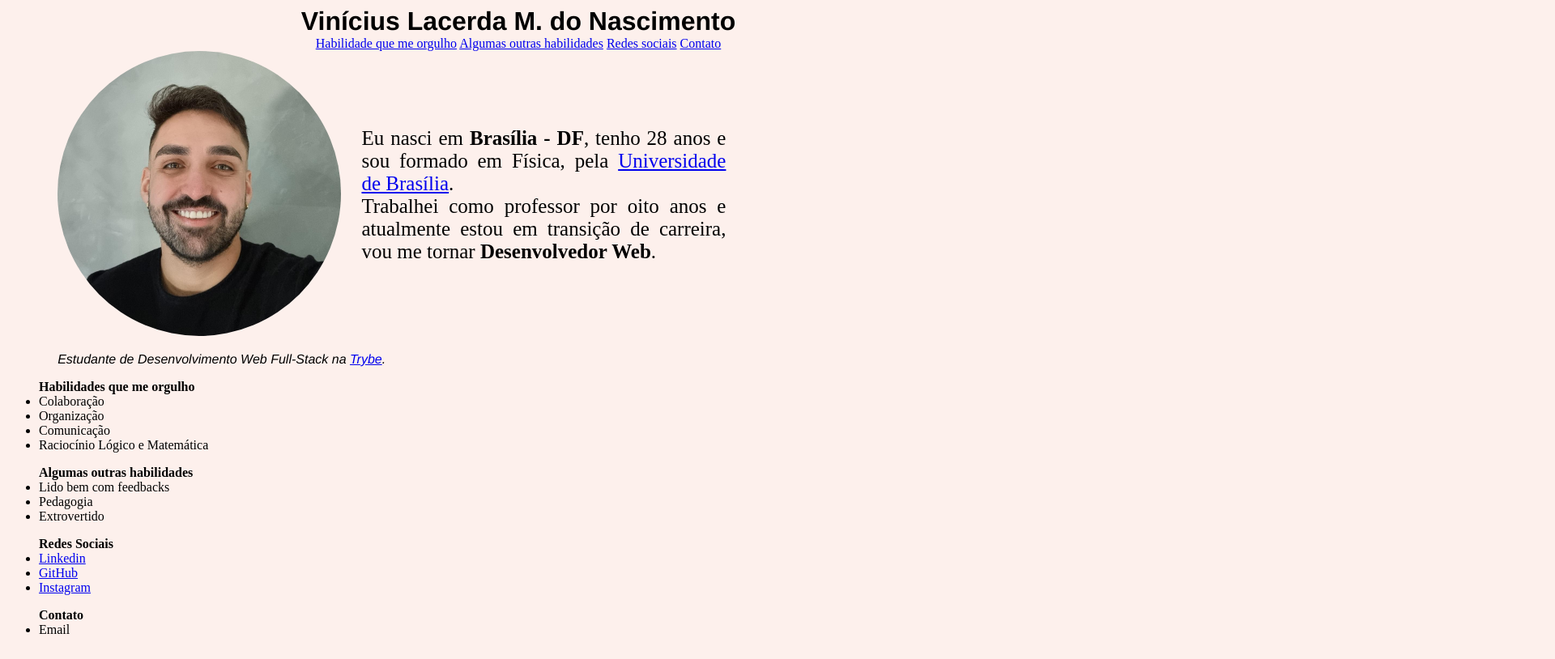
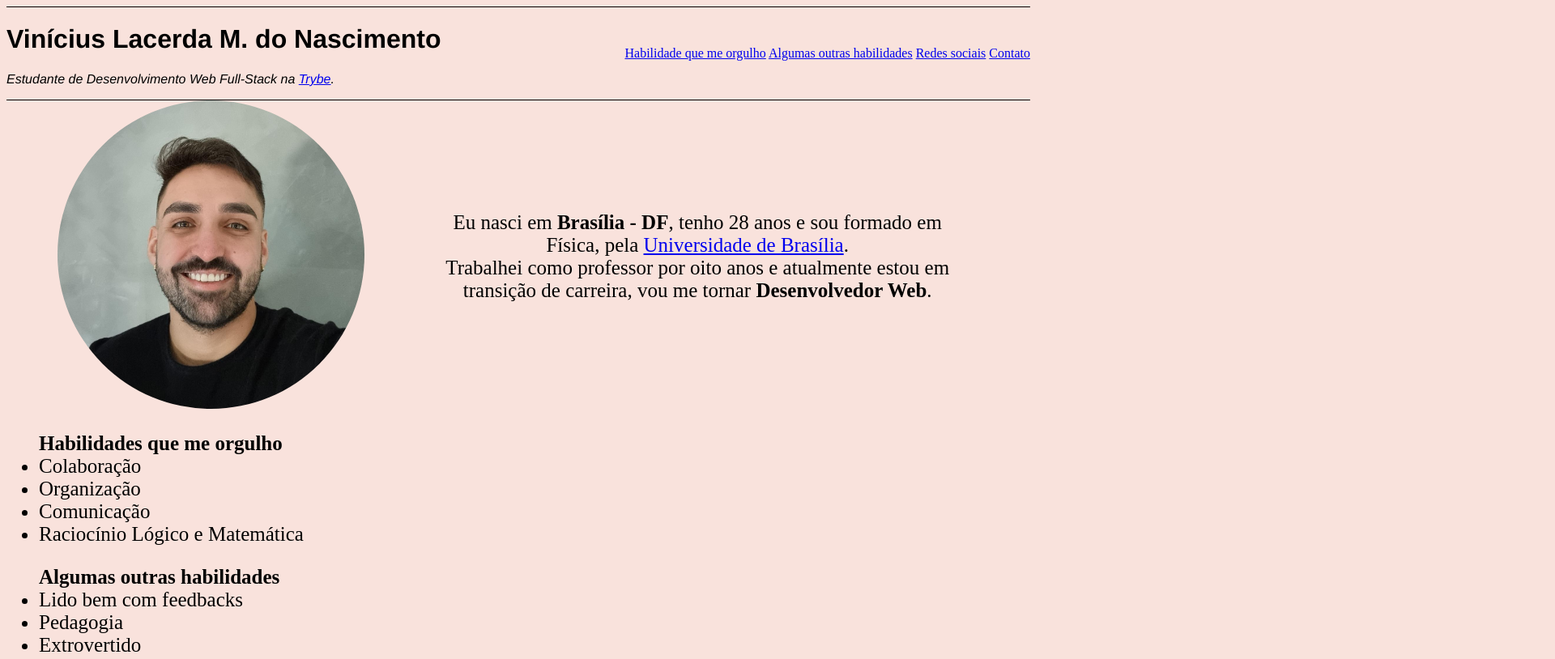
Before and after one commit to ViniciusmnLacerda/ViniciusmnLacerda.github.io, a plain HTML site: page index.html in a window 1280 px wide. Shown: the top 814 px of the page at 81% size, 1920 px wide, since content can reach past the window. Drawn offline with Linux system fonts and the light colour scheme.

Commit message:
algumas estilizações

```diff
--- a/index.html
+++ b/index.html
@@ -6,15 +6,20 @@
     <link rel="stylesheet" type="text/css" href="style.css">
 </head>
 <body>
+<div class="title-flexbox">
+    <div class="title-box1">
+        <span class="subtitle"><h1>Vinícius Lacerda M. do Nascimento</h1></span>
+        <p id="paragrafo1">Estudante de Desenvolvimento Web Full-Stack na <a href="https://www.betrybe.com/" target="_blank">Trybe</a>.</p>
+    </div>
+    <div class="indice-box2">
+        <a class="indice-box2-1" href="#indice1">Habilidade que me orgulho</a>
+        <a class="indice-box2-2" href="#indice2">Algumas outras habilidades</a>
+        <a class="indice-box2-3" href="#indice3">Redes sociais</a>
+        <a class="indice-box2-4" href="#indice4">Contato</a>
+    </div>
+</div>
 <div>
 
-    <h1>Vinícius Lacerda M. do Nascimento</h1>
-    <div class="indice">
-        <a href="#indice1">Habilidade que me orgulho</a>
-        <a href="#indice2">Algumas outras habilidades</a>
-        <a href="#indice3">Redes sociais</a>
-        <a href="#indice4">Contato</a>
-    </div>
         <div class="boxpai">
             <div class="boxfilho1"><img id ="foto" src="images/fotoperfil.jpg" atl="Foto do Vinícius Lacerda" width="350px">
             </div>
@@ -23,34 +28,38 @@
             </div>
         </div>
 
-            <div class="legenda-foto">
-                <p id="paragrafo1">Estudante de Desenvolvimento Web Full-Stack na <a href="https://www.betrybe.com/" target="_blank">Trybe</a>.</p>
-            </div>
 
- </div>
+</div>
 
+<div class="table">
 <ul class="classe0" id="indice1"> <strong>Habilidades que me orgulho</strong>
     <li class="classe1" >Colaboração</li>
     <li class="classe2" >Organização</li>
     <li class="classe3" >Comunicação</li>
     <li class="classe4" >Raciocínio Lógico e Matemática</li>
 </ul>
+</div>
 
+<div class="table">
 <ul class="classe0" id="indice2"> <strong>Algumas outras habilidades</strong>
     <li class="classe1" >Lido bem com feedbacks</li>
     <li class="classe2" >Pedagogia</li>
     <li class="classe3" >Extrovertido</li>
 </ul>
+</div>
 
+<div class="table">
 <ul id="indice3"><strong>Redes Sociais</strong>
     <li> <a href="https://www.linkedin.com/in/viniciuslmn/" target="_blank">Linkedin</a></li>
     <li><a href="https://github.com/ViniciusmnLacerda" target="_blank">GitHub</a></li>
     <li> <a href="https://www.instagram.com/viniciuslmn/" target="Instagram">Instagram</a></li>
 </ul>
+</div>
 
+<div class="table">
 <ul id="indice4"><strong>Contato</strong>
    <li>Email</li>
 </ul>
-
+</div>
 </body>
 </html>
--- a/style.css
+++ b/style.css
@@ -1,12 +1,5 @@
 body {
-    background-color:#FDF0EC;
-}
-
-h1 {
-    font-family: Helvetica, sans-serif;
-    text-align: center;
-    margin-top: 0%;
-    margin-bottom: 0%;
+    background-color: #F9E2DC;
 }
 
 #paragrafo1 {
@@ -20,38 +13,56 @@ h1 {
 
 #foto {
     border-radius: 50%;
+    width: 100%;
 }
 .boxpai {
     /* border: 1px solid green; */
     display: flex;
-    justify-content: left;
+    justify-content: center;
+    width: 100%;
 }
 
 .boxfilho1 {
     /* border: 1px solid black; */
     margin-left: 5%;
+    width: 30%;
     }
 
 .boxfilho2 {
-    /* border: 1px solid red; */
-    width: 300px;
-    text-align: justify;
-    margin-top: auto;
-    margin-bottom: auto;
-    margin-left: 2%;
-    width: 450px;
+    /* border: 1px solid red;  */
+    text-align: center;
+    margin: auto;
+    width: 50%;
     font-size: 25px;
 }
 
-.legenda-foto {
-    /* border: 1px solid green; */
-    width: 4500px;
-    margin-left: 5%;
+.indice-box2 {
+    /* border: 1px solid yellow; */
+    width: 100%;
+    text-align: right;
+    margin: auto;
 }
 
-.indice {
-    /* border: 1px solid yellow; */
-    width: 550px;
+.indice-box2 a:nth-child(-n+4):hover {
+    background-color: #DFE0E1;
+}
+
+.table {
+    /* border: 1px solid black; */
+    width: 100%;
+    font-size: 25px;
+}
+
+.title-box1 {
+    width: 100%;
     text-align: center;
+    font-family: Helvetica, sans-serif;
+    text-align: left;
     margin: auto;
 }
+
+.title-flexbox{
+    border-top: 1px solid black;
+    border-bottom: 1px solid black;
+    display: flex;
+}
```
